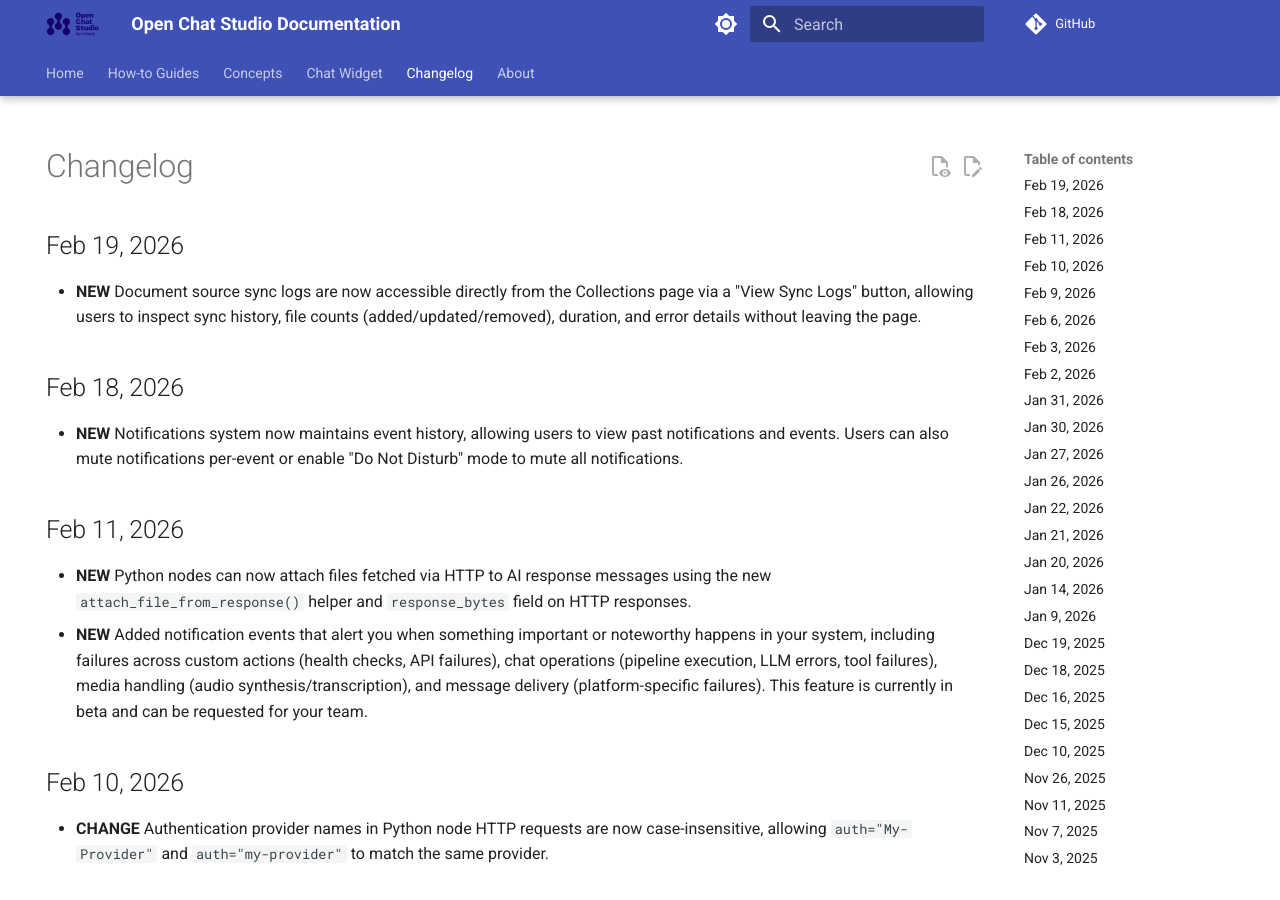
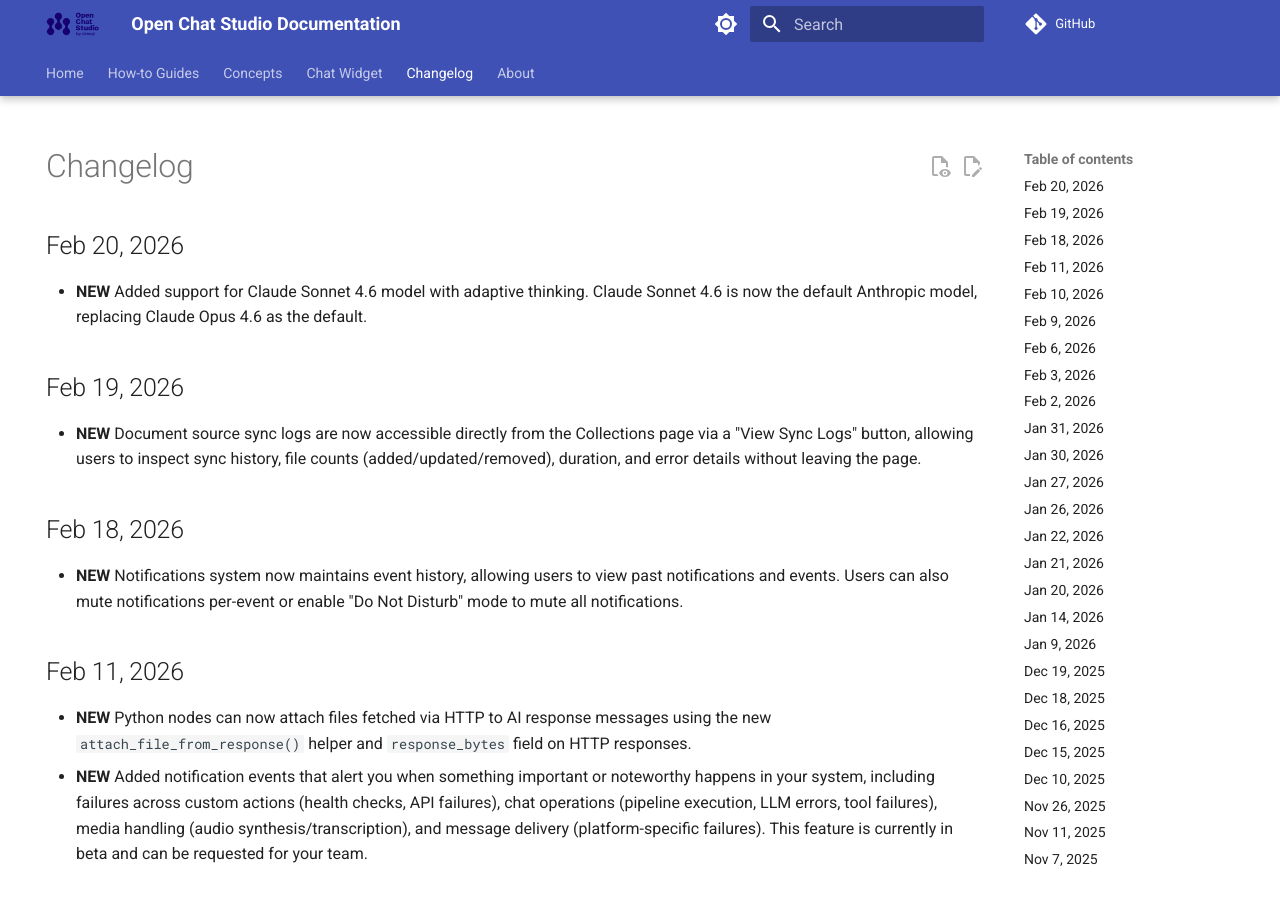
Before and after one commit to dimagi/open-chat-studio-docs, an MkDocs documentation site: the page built from docs/changelog.md, in a window 1280 px wide and 900 px high. Built offline with MkDocs 1.6.1 and Material for MkDocs 9.7.7, drawn with Linux system fonts in a browser that asks for light colours; a script that is not in the unit is left out; comment, search, counter and statistics services are not loaded.

Commit message:
update changelog and docs from OCS PR #2860

```diff
--- a/docs/changelog.md
+++ b/docs/changelog.md
@@ -4,6 +4,9 @@ hide:
 ---
 
 # Changelog
+## Feb 20, 2026
+* **NEW** Added support for Claude Sonnet 4.6 model with adaptive thinking. Claude Sonnet 4.6 is now the default Anthropic model, replacing Claude Opus 4.6 as the default.
+
 ## Feb 19, 2026
 * **NEW** Document source sync logs are now accessible directly from the Collections page via a "View Sync Logs" button, allowing users to inspect sync history, file counts (added/updated/removed), duration, and error details without leaving the page.
 
```
Also changed, not shown: docs/how-to/configure_providers.md (+1 -0 lines).
